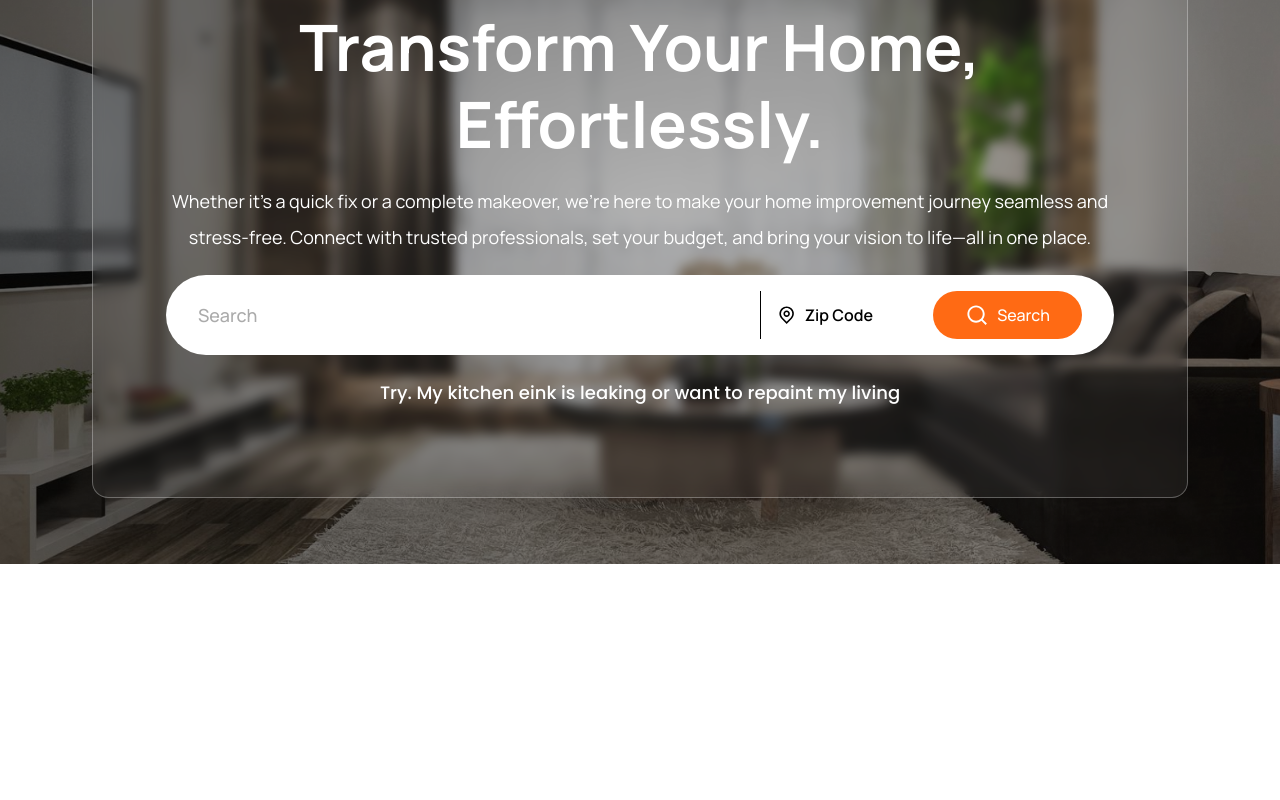
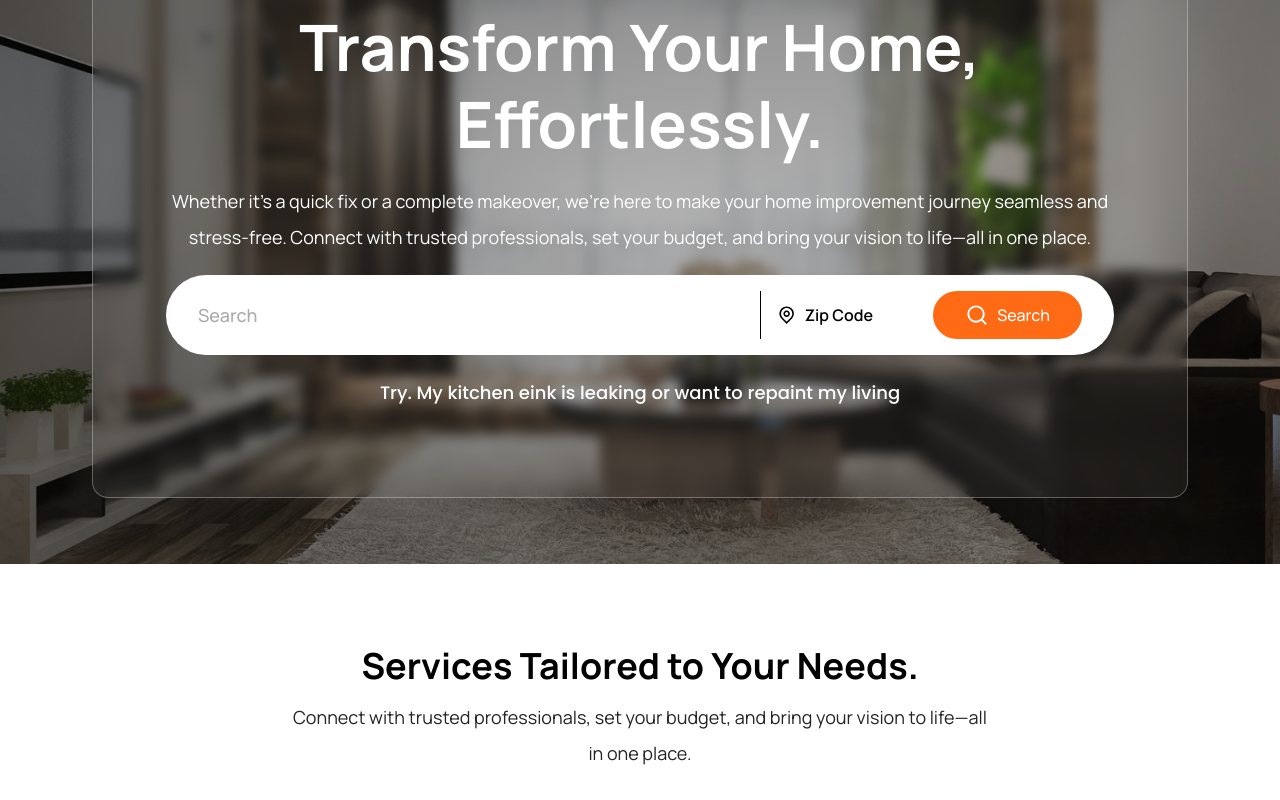
Before and after one commit to solaiman-siam/goldlync-main, a React (Vite) app: page / in a window 1280 px wide. Shown: the part 236-1036 px from the top of the page. Before the commit the page ends 800 px from the top, so only its background shows below. Built offline with nearby package versions, Linux system fonts and the light colour scheme.

Commit message:
add section

```diff
--- /dev/null
+++ b/src/components/SectionText.jsx
@@ -0,0 +1,23 @@
+import { cn } from "@/lib/shadcn/utils";
+import { forwardRef } from "react";
+
+const SectionText = forwardRef(
+  ({ children, className, tagName, ...props }, ref) => {
+    const Comp = tagName || "p";
+    return (
+      <Comp
+        className={cn(
+          "mx-auto my-3 w-full max-w-[700px] text-center font-manrope text-lg font-normal leading-[200%] text-[#242424]",
+          className
+        )}
+        ref={ref}
+        {...props}
+      >
+        {children}
+      </Comp>
+    );
+  }
+);
+SectionText.displayName = "SectionText";
+
+export default SectionText;
--- /dev/null
+++ b/src/components/SectionTitle.jsx
@@ -0,0 +1,23 @@
+import { cn } from "@/lib/shadcn/utils";
+import { forwardRef } from "react";
+
+const SectionTitle = forwardRef(
+  ({ children, className, tagName, ...props }, ref) => {
+    const Comp = tagName || "h2";
+    return (
+      <Comp
+        className={cn(
+          "mx-auto my-3 w-full max-w-[600px] text-center font-manrope text-4xl font-bold leading-[120%]",
+          className
+        )}
+        ref={ref}
+        {...props}
+      >
+        {children}
+      </Comp>
+    );
+  }
+);
+SectionTitle.displayName = "SectionTitle";
+
+export default SectionTitle;
--- /dev/null
+++ b/src/components/sections/ServiceSection.jsx
@@ -0,0 +1,16 @@
+import SectionText from "../SectionText";
+import SectionTitle from "../SectionTitle";
+
+const ServiceSection = () => {
+  return (
+    <section className="my-[80px]">
+      <SectionTitle tagName="h3">Services Tailored to Your Needs.</SectionTitle>
+      <SectionText>
+        Connect with trusted professionals, set your budget, and bring your
+        vision to life—all in one place.
+      </SectionText>
+    </section>
+  );
+};
+
+export default ServiceSection;
--- a/src/pages/public/Home/Home.jsx
+++ b/src/pages/public/Home/Home.jsx
@@ -1,9 +1,11 @@
 import HomeBanner from "@/components/sections/HomeBanner";
+import ServiceSection from "@/components/sections/ServiceSection";
 
 const Home = () => {
   return (
     <>
       <HomeBanner />
+      <ServiceSection />
     </>
   );
 };
```
Also changed, not shown: 1 other file (tests, documents, lock files or other folders).
